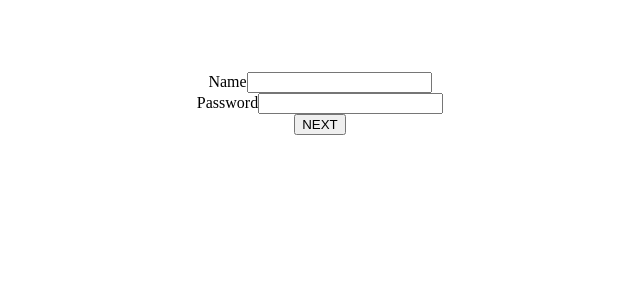
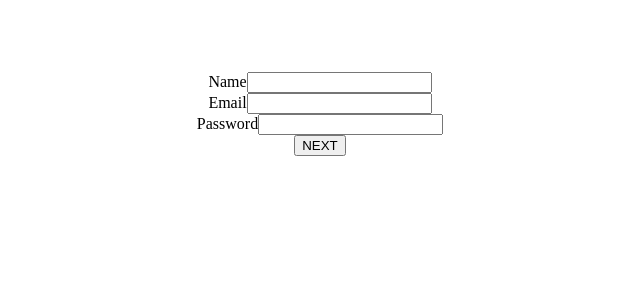
Before and after one commit to LehruAngela/React-Challenges, a React (Create React App) app: page / in a window 1280 px wide. Both pictures are taken after a click on the button "Submit". Shown: the top 300 px of the page, without its empty margins (320-960 px from the left). Built offline with nearby package versions, Linux system fonts and the light colour scheme; the HTML template or start-up script is replaced by a standard one.

Commit message:
Improved functionality

```diff
--- a/src/components/signup.js
+++ b/src/components/signup.js
@@ -1,12 +1,38 @@
 import React, { Component, Fragment } from 'react';
+import TimePicker from './timePicker';
 
 class Signup extends Component {
   state = {
-    next: false,
-    back: false,
     signupOption: '',
     step1: true,
     step2: false,
+    renderEmail: false,
+    renderPhoneNumber: false,
+    name: '',
+    email: '',
+    phoneNumber: '',
+    password: '',
+    dob: '',
+    address: '',
+    bestTimeToContact: ''
+  }
+
+  componentDidMount() {
+    if (this.props.location.state.signupOption === "email") {
+      this.setState({
+        renderEmail: true
+      })
+    }
+    if (this.props.location.state.signupOption === "phoneNumber") {
+      this.setState({
+        renderPhoneNumber: true
+      })
+    }
+  }
+
+  handleInputChange = (event) => {
+    const { name, value } = event.target;
+    this.setState({ [name]: value })
   }
 
   handleNext = () => {
@@ -23,22 +49,43 @@ class Signup extends Component {
     })
   }
 
-  componentDidMount() {
-    this.setState({
-      signupOption: this.props.location.state.signupOption
+  handleSubmit = () => {
+    this.props.history.push({
+      pathname: '/info',
+      state: {
+        name: this.state.name,
+        email: this.state.email,
+        phoneNumber: this.state.phoneNumber,
+        password: this.state.password,
+        dob: this.state.dob,
+        address: this.state.address,
+        bestTimeToContact: this.state.bestTimeToContact,
+      }
     })
-    console.log(this.props.location.state.signupOption === "email")
-  }
-
-  handleSubmit = () => {
-    this.props.history.push('/info');
   }
 
   render() {
     return (
       <Fragment>
-        <Step1 step1={this.state.step1} next={() => this.handleNext()} />
-        <Step2 step2={this.state.step2} back={() => this.handleBack()} submit={() => this.handleSubmit()} />
+        <Step1
+          step1={this.state.step1}
+          next={() => this.handleNext()}
+          renderEmail={this.state.renderEmail}
+          renderPhoneNumber={this.state.renderPhoneNumber}
+          onChange={this.handleInputChange}
+          name={this.state.name}
+          email={this.state.email}
+          phoneNumber={this.state.phoneNumber}
+          password={this.state.password}/>
+
+        <Step2
+          step2={this.state.step2}
+          back={() => this.handleBack()}
+          submit={() => this.handleSubmit()}
+          onChange={this.handleInputChange}
+          dob={this.state.dob}
+          address={this.state.address}
+          bestTimeToContact={this.state.bestTimeToContact}/>
       </Fragment>
     )
   }
@@ -52,23 +99,23 @@ const Step1 = props => {
     <div>
       <div>
         <label htmlFor="text">Name</label>
-        <input type="text" />
+        <input type="text" name="name" value={props.name} onChange={props.onChange} />
       </div>
-      {props.signupOption &&
+      {props.renderEmail &&
         <div>
           <label htmlFor="email">Email</label>
-          <input type="email" />
+          <input type="email" name="email" value={props.email} onChange={props.onChange} />
         </div>
       }
-      {props.signupOption &&
+      {props.renderPhoneNumber &&
         <div>
           <label htmlFor="text">Phone Number</label>
-          <input type="text" required />
+          <input type="text" name="phoneNumber" value={props.phoneNumber} onChange={props.onChange} required />
         </div>
       }
       <div>
         <label htmlFor="password">Password</label>
-        <input type="password" required />
+        <input type="password" name="password" value={props.password} onChange={props.onChange} required />
       </div>
       <button onClick={props.next}>NEXT</button>
     </div>
@@ -83,12 +130,16 @@ const Step2 = props => {
   return (
     <div>
       <div>
+        <label htmlFor="text">Date of Birth</label>
+        <input type="text" name="dob" value={props.dob} onChange={props.onChange} required />
+      </div>
+      <div>
         <label htmlFor="text">Street Address</label>
-        <input type="email" required />
+        <input type="text" name="address" value={props.address} onChange={props.onChange} required />
       </div>
       <div>
         <label htmlFor="text">Best Time to Contact</label>
-        {/* <TimePicker /> */}
+        <TimePicker />
       </div>
       <button onClick={props.back}>BACK</button>
       <button onClick={props.submit}>SUBMIT</button>
--- /dev/null
+++ b/src/components/timePicker.js
@@ -0,0 +1,79 @@
+import React, { Component } from 'react';
+
+/**
+ * Timepicker component for selecting time values.
+ */
+
+class TimePicker extends Component {
+  state = {
+    values: [],
+    listOpen: false,
+    inputValue: '',
+  }
+
+  componentDidMount() {
+    this.handleTimePicker();
+  }
+
+  /* Function to generate increments of 30mins from 00:00 AM to 11:30 PM.*/
+  handleTimePicker = () => {
+    let startTime = 0;
+    let times = [];
+
+    for (let i = 0; startTime < 24 * 60; i++) {
+      let hours = Math.floor(startTime / 60); // getting hours of day in 0-24 format
+      let mins = (startTime % 60); // getting minutes of the hour in 0-55 format
+      let ap = ['AM', 'PM']; // AM-PM
+      times[i] = ("0" + (hours % 12)).slice(-2) + ':' + ("0" + mins).slice(-2) + ap[Math.floor(hours / 12)]; // pushing data in array in [00:00 - 12:00 AM/PM format]
+      startTime += 30;  // adding an interval of 30 mins
+    }
+    this.setState({ values: times });
+  }
+
+  /* Function to open and close the time list/dropdown */
+  toggleList = () => {
+    this.setState(prevState => ({
+      listOpen: !prevState.listOpen
+    }));
+  }
+
+  handleInputChange = (event) => {
+    const { name, value } = event.target;
+    this.setState({
+      [name]: value,
+      listOpen: false
+    });
+  }
+
+  /* Function to select the clicked time value */
+  selectValue = (value) => {
+    this.setState({
+      inputValue: value,
+      listOpen: false
+    });
+  }
+
+  render() {
+    const { values, listOpen, inputValue } = this.state;
+    const timeValues = values.map(value => (
+      <div key={value} onClick={() => this.selectValue(value)}>
+        <div className="timeValue">{value}</div>
+      </div>
+    ));
+
+
+    return (
+      <div>
+        <h4>TIME PICKER</h4>
+        <div onClick={() => this.toggleList()}>
+          <input type="text" className="timeInput" name="inputValue" value={inputValue} onChange={this.handleInputChange}></input>
+        </div>
+        <div>
+          {listOpen && <li className="timeValues">{timeValues}</li>}
+        </div>
+      </div>
+    )
+  }
+}
+
+export default TimePicker;
--- a/src/components/userDetails.js
+++ b/src/components/userDetails.js
@@ -1,10 +1,45 @@
 import React, { Component } from 'react';
 
 class UserDetails extends Component {
+  state = {
+    name: '',
+    email: '',
+    phoneNumber: '',
+    password: '',
+    dob: ''
+  }
+  componentDidMount() {
+    console.log(this.props.location.state.password)
+    this.setState({
+      name: this.props.location.state.name,
+      email: this.props.location.state.email,
+      phoneNumber: this.props.location.state.phoneNumber,
+      password: this.props.location.state.password,
+      dob: this.props.location.state.dob,
+    })
+  }
+
   render() {
+    const { name, email, phoneNumber, password, dob, address } = this.state;
     return (
       <div>
-        {this.props.details}
+        Name: {name}
+        {email &&
+          <div>
+            Email: {email}
+          </div>
+        }
+        {phoneNumber &&
+          <div>
+            Phone Number: {phoneNumber}
+          </div>
+        }
+        Password: {password}
+        Date of Birth: {dob}
+        Street Address: {address}
+
+
+
       </div>
     )
   }
```
